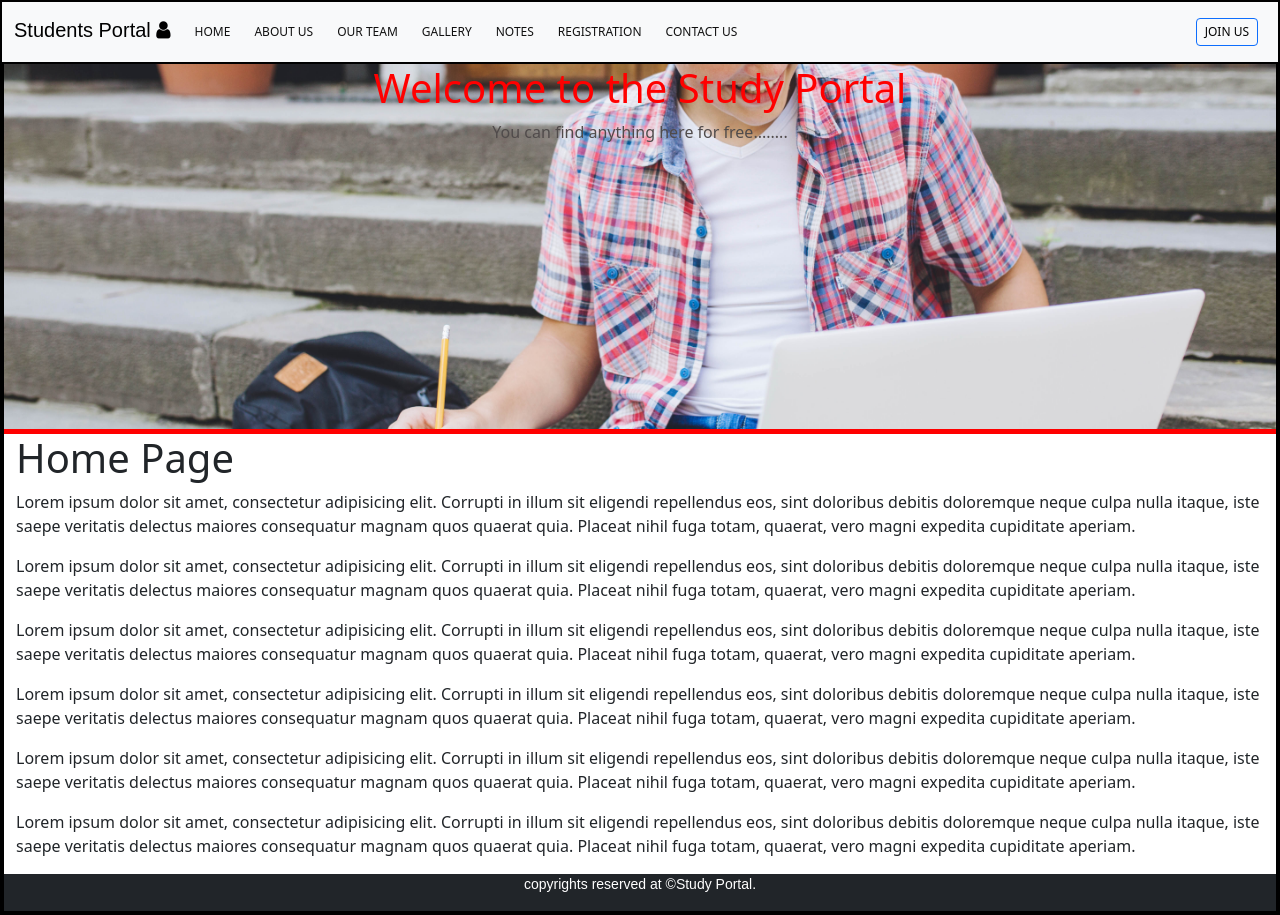
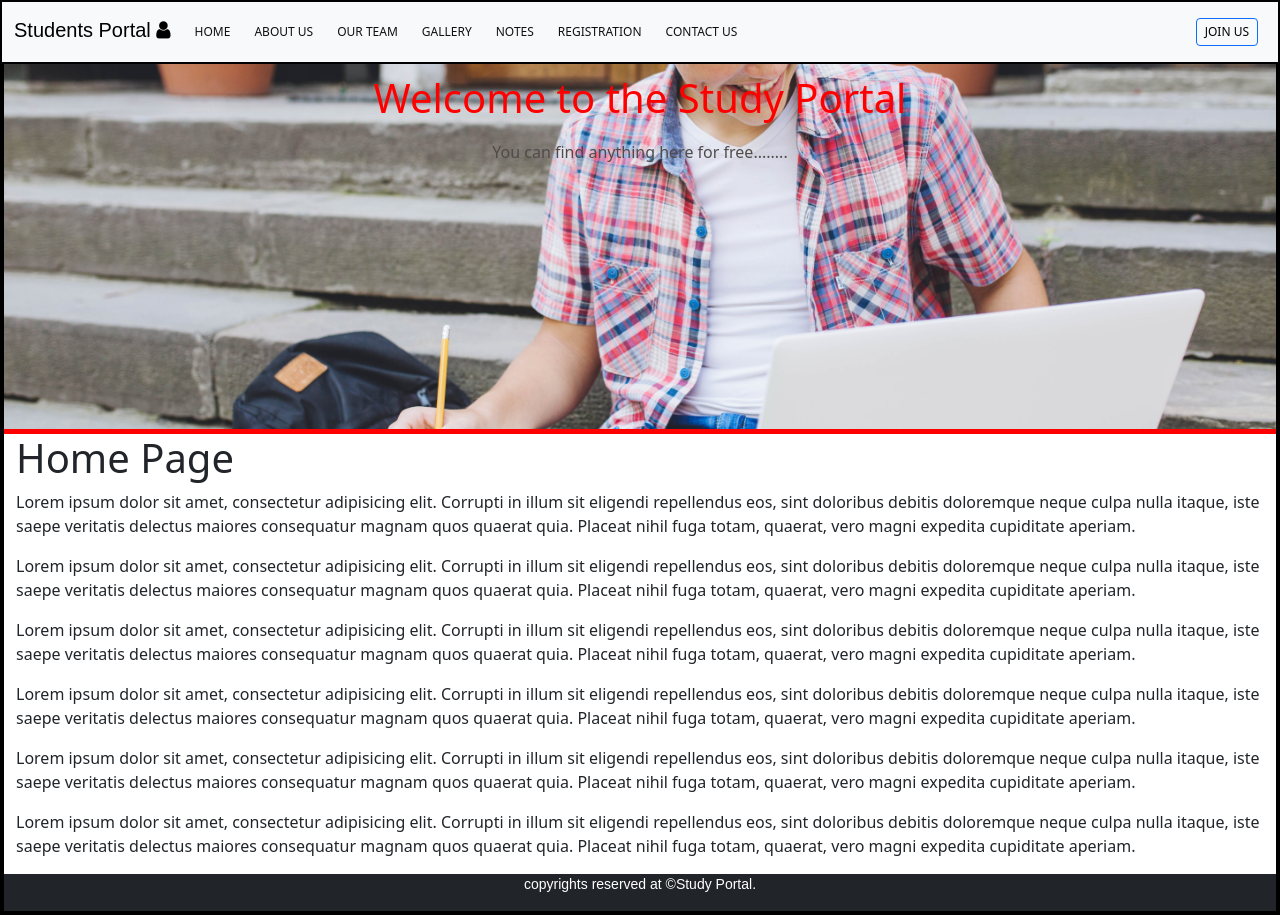
Before and after one commit to webdevavi96/myproject, a Django app: page /home/ in a window 1280 px wide. Run offline with Django 5.2, Linux system fonts and the light colour scheme; some web fonts are replaced.

Commit message:
update style.css

```diff
--- a/General/static/css/style.css
+++ b/General/static/css/style.css
@@ -90,7 +90,6 @@ main{
   padding: 0;
 }
 #home{
-  width: 100%;
   height: 370px;
     background-image: url('/static/images/src/man-studying-stairs.jpg');
     background-size: cover;
@@ -104,7 +103,7 @@ main{
 #home>h1{
   color: #FF0000;
   text-align: center;
-  padding: auto 12px;
+  padding: 10px;
 }
 #home>p{
   color: #504B4B;
```
